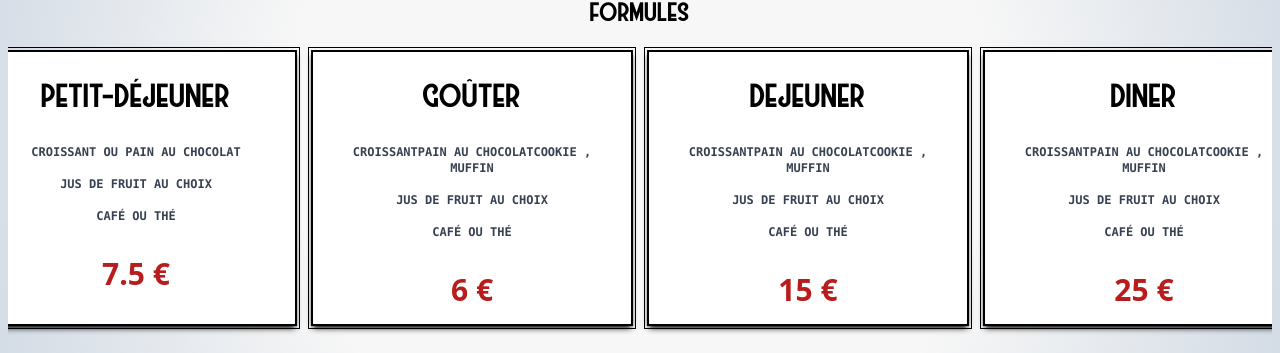
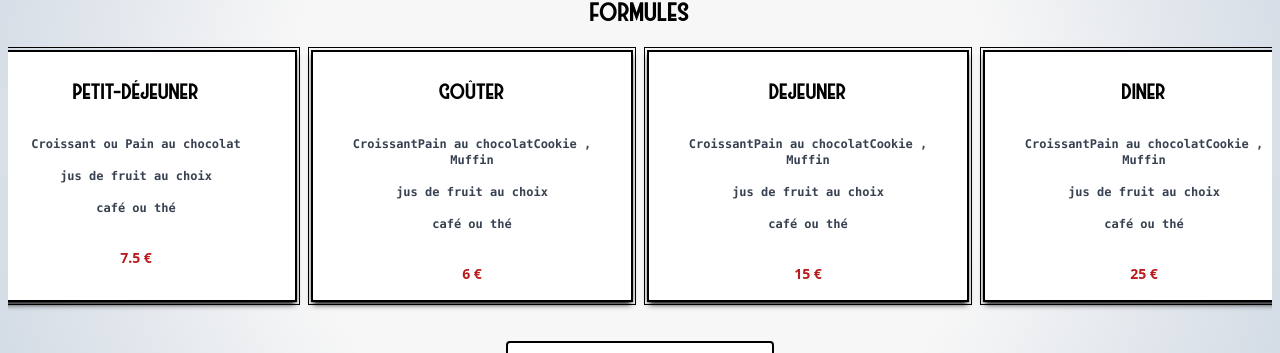
Before and after one commit to RayaneBelg/nextpjone, a Next.js app: page / in a window 1280 px wide. Shown: the part 269-622 px from the top of the page. Built offline with nearby package versions, Linux system fonts and the light colour scheme.

Commit message:
jjjjkllll

```diff
--- a/src/app/Components/Offres.jsx
+++ b/src/app/Components/Offres.jsx
@@ -98,20 +98,20 @@ export default function Offres() {
                         transition={{ duration: 0.5, delay: id * 0.2 }}
                         className="snap-center card flex-shrink-0 w-80 border border-gray-200 shadow-md text-center bg-white hover:shadow-lg transition-shadow p-4"
                       >
-                        <h1 className="font-westmeath uppercase text-xl sm:text-3xl  text-center my-2">
+                        <h1 className="font-westmeath uppercase text-xl xl:text-3xl  text-center my-2">
                           {off.nom}
                         </h1>
                         <ul className="space-y-3 sm:space-y-4 sm:my-8 font-mono">
                           {off.inclus.map((item, idx) => (
                             <li
                               key={idx}
-                              className="text-xs font-bold sm:uppercase text-gray-700 "
+                              className="text-xs font-bold xl:uppercase text-gray-700 "
                             >
                               {item}
                             </li>
                           ))}
                         </ul>
-                        <p className="text-sm sm:text-2xl mt-4 font-extrabold text-red-700 xl:text-3xl">
+                        <p className="text-sm  mt-4 font-extrabold text-red-700 xl:text-3xl">
                           {off.prix} €
                         </p>
                       </motion.div>
--- a/tailwind.config.js
+++ b/tailwind.config.js
@@ -35,6 +35,13 @@ module.exports = {
        "gradient-boldred": "linear-gradient(to bottom, #b91c1c, #810000)", // Bold red gradient, darker at the bottom // bg-gradient-to-r from-gray-100 to-gray-300
 
       },
+      screens: {
+        sm: "480px", // Small screens (e.g., smartphones)
+        md: "768px", // Medium screens (e.g., tablets)
+        lg: "1280px", // Large screens (e.g., laptops)
+        xl: "1880px", // Extra-large screens (e.g., desktops)
+        xxl: "2000px", // 2x large screens (e.g., big monitors)
+      },
     },
   },
   plugins: [],
```
